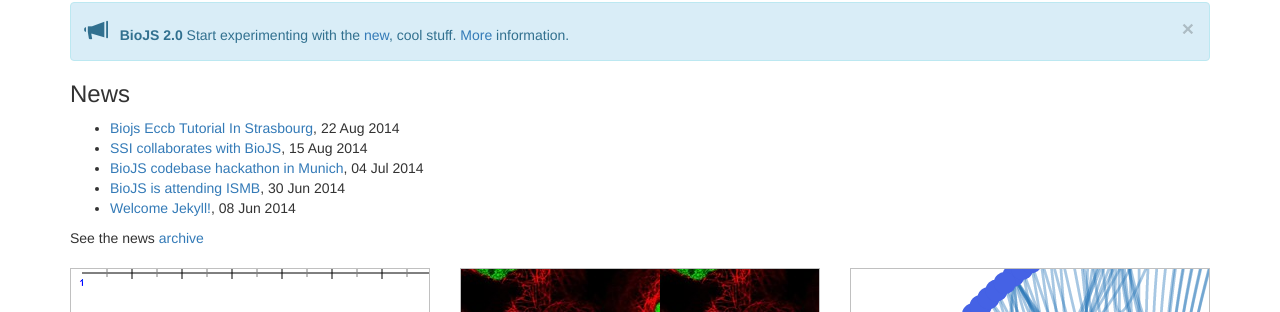
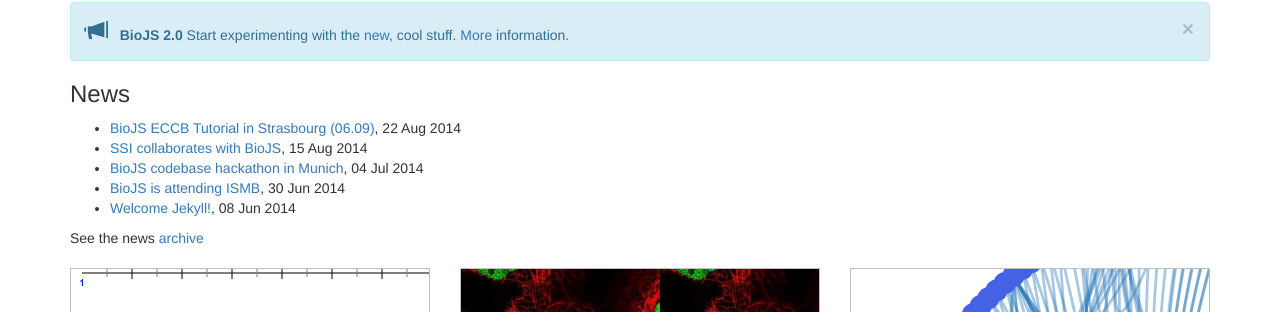
Before and after one commit to biojs/biojs.net, a Jekyll site: the page built from index.html, in a window 1280 px wide. Shown: the part 542-854 px from the top of the page. Built offline with Jekyll 4.4.1, drawn with Linux system fonts in a browser that asks for light colours; nearby versions of some CDN libraries; some web fonts are replaced; Markdown is read by kramdown in place of the engine named in the settings.

Commit message:
changed post layout

```diff
--- a/_posts/2014-08-22-biojs-eccb-tutorial-in-strasbourg.markdown
+++ b/_posts/2014-08-22-biojs-eccb-tutorial-in-strasbourg.markdown
@@ -1,6 +1,6 @@
---
-title: BioJS ECCB Tutorial in Strasbourg (06.09)
+---
 layout: post
+title: "BioJS ECCB Tutorial in Strasbourg (06.09)"
 date: 2014-08-22 12:33:02
 ---
 
--- a/newpost.rb
+++ b/newpost.rb
@@ -29,7 +29,7 @@
 path   = File.join(root, "_posts/#{file}")
 text   = <<-eos
 ---
-title: #{title}
+title: "#{title}"
 layout: post
 date: #{datetime}
 ---
```
